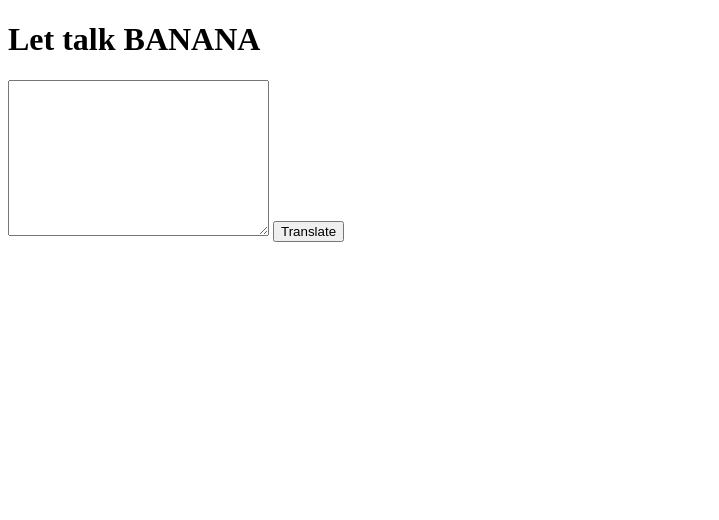
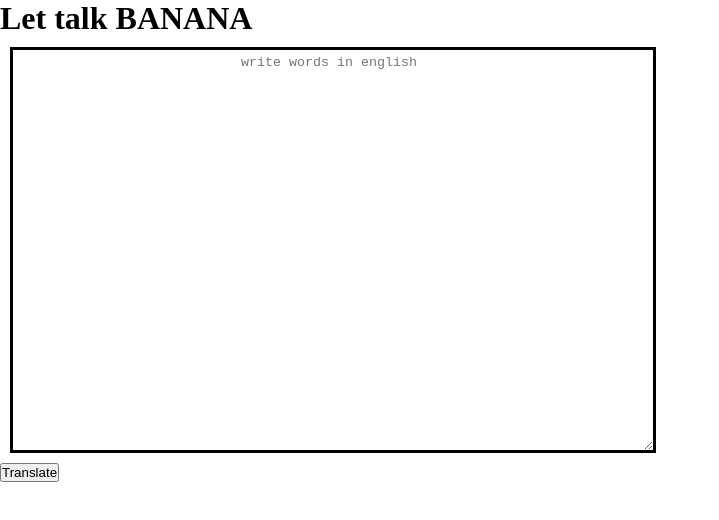
Before and after one commit to Aayushi-web/banana-speak, a plain HTML site: page index.html in a window 1280 px wide. Shown: the whole page, without its empty margins (0-719 px from the left). Drawn offline with Linux system fonts and the light colour scheme.

Commit message:
text area

```diff
--- a/index.html
+++ b/index.html
@@ -5,11 +5,12 @@
     <meta http-equiv="X-UA-Compatible" content="IE=edge">
     <meta name="viewport" content="width=device-width, initial-scale=1.0">
     <title>Banana Talk</title>
+    <link rel="stylesheet" href="style.css">
 </head>
 <body>
     <h1>
         Let talk BANANA  </h1>
-        <textarea name="" id="" cols="30" rows="10"></textarea>
+        <textarea name="" id="txt-input" cols="20" rows="15" placeholder="write words in english "></textarea>
    <button id="btn-translate">Translate</button>
 </body>
 <script src="script.js"></script>
```
